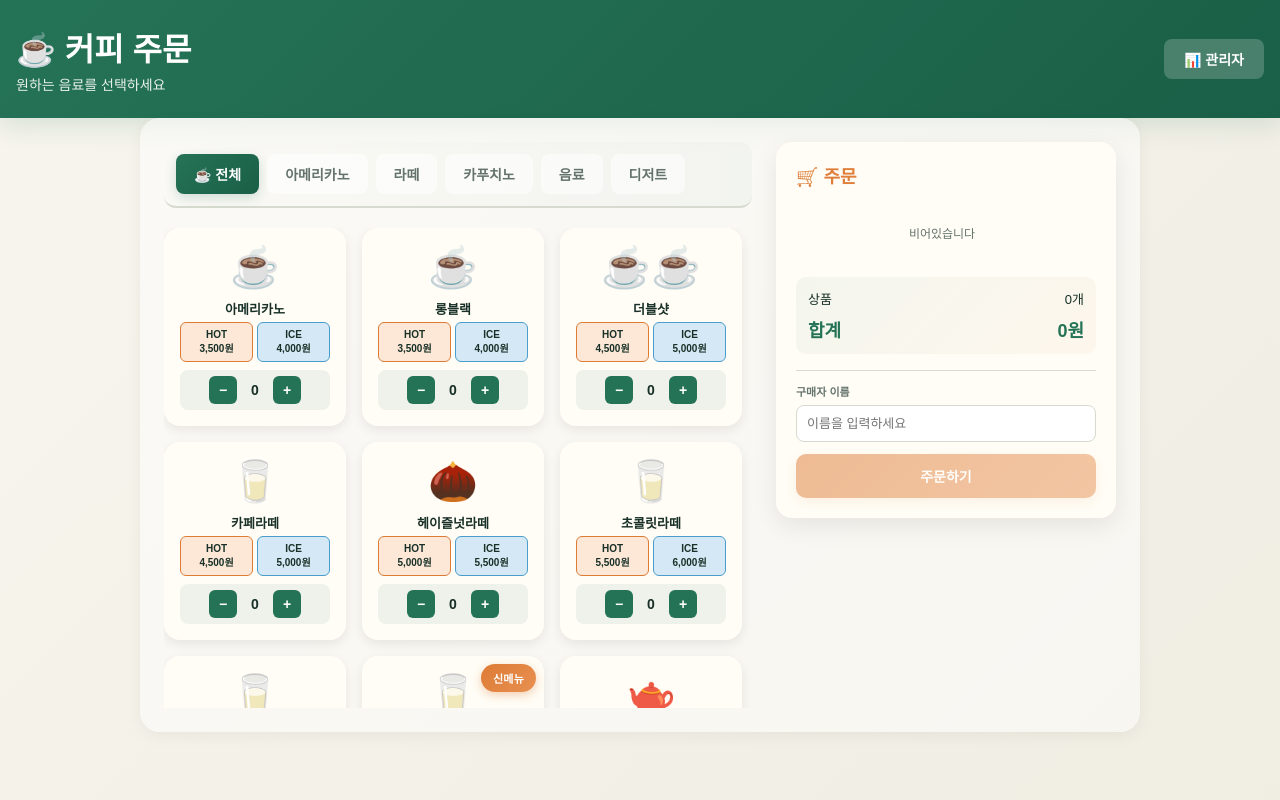
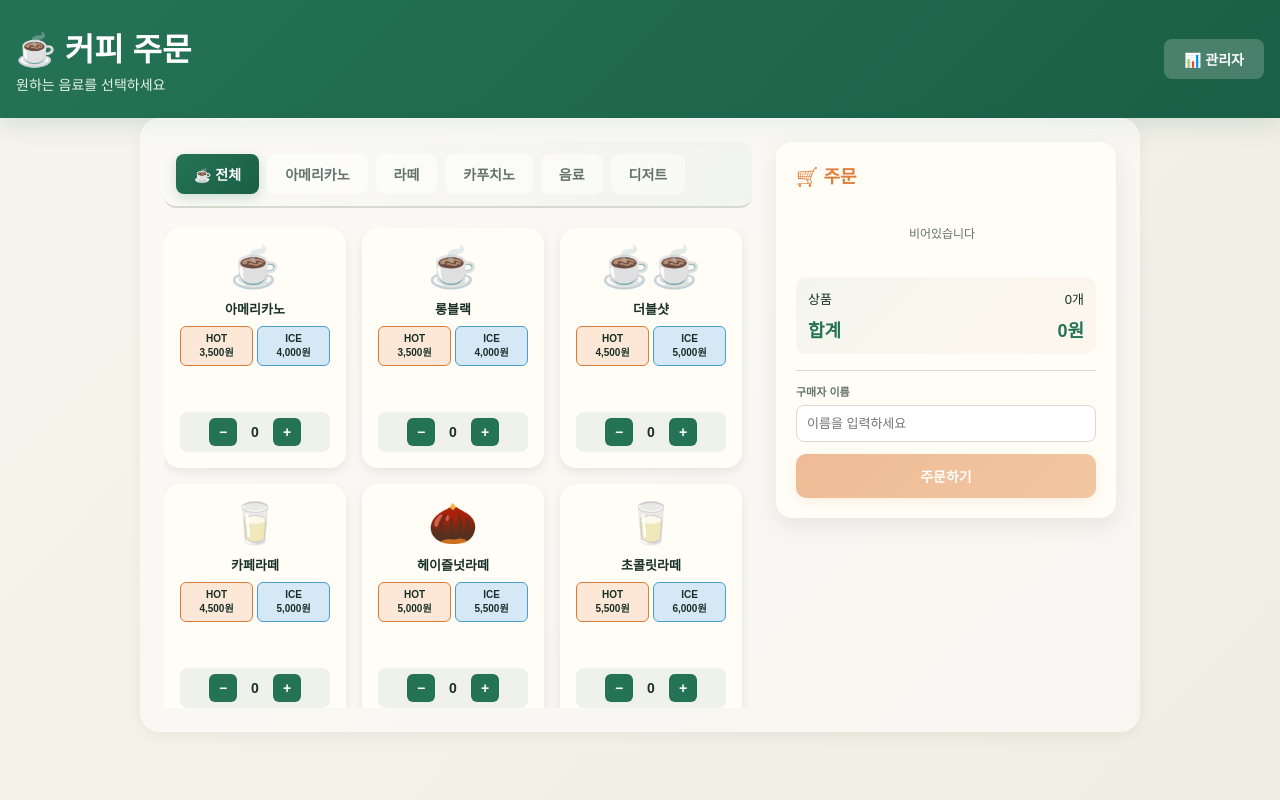
Before and after one commit to kwangjin-owl/day12-starter, a website: page index.html in a window 1280 px wide. Drawn offline with Linux system fonts and the light colour scheme.

Commit message:
Fix product card height consistency across all menu items
- Set fixed height (240px) for all product cards
- Use flexbox layout to align items: icon, name, variants/price, qty controls
- Variants and price sections now have equal height regardless of content
- Quantity controls always positioned at bottom of card
- All dessert items now align properly with beverage items

Co-Authored-By: Claude Haiku 4.5 <noreply@anthropic.com>

```diff
--- a/index.html
+++ b/index.html
@@ -52,6 +52,9 @@
     box-shadow: 0 4px 12px rgba(0,0,0,0.08);
     overflow: hidden;
     position: relative;
+    display: flex;
+    flex-direction: column;
+    height: 240px;
   }
   .product::before {
     content: '';
@@ -93,10 +96,11 @@
     white-space: nowrap;
   }
 
-  .product-icon { font-size: 40px; margin-bottom: 8px; }
-  .product-name { font-size: 13px; font-weight: 700; margin-bottom: 4px; }
+  .product-icon { font-size: 40px; margin-bottom: 8px; flex-shrink: 0; }
+  .product-name { font-size: 13px; font-weight: 700; margin-bottom: 8px; flex-shrink: 0; }
 
-  .variant-selector { display: grid; grid-template-columns: 1fr 1fr; gap: 4px; margin-bottom: 8px; }
+  .variant-selector { display: grid; grid-template-columns: 1fr 1fr; gap: 4px; margin-bottom: 8px; flex: 1; align-content: start; }
+  .product-price { font-size: 14px; font-weight: 700; color: var(--orange); margin-bottom: 8px; flex: 1; display: flex; align-items: flex-start; justify-content: center; }
   .variant-btn {
     padding: 6px 4px;
     font-size: 10px;
@@ -147,6 +151,8 @@
     background: rgba(37, 115, 87, 0.08);
     border-radius: 8px;
     padding: 6px;
+    margin-top: auto;
+    flex-shrink: 0;
   }
   .qty-btn {
     width: 28px;
```
